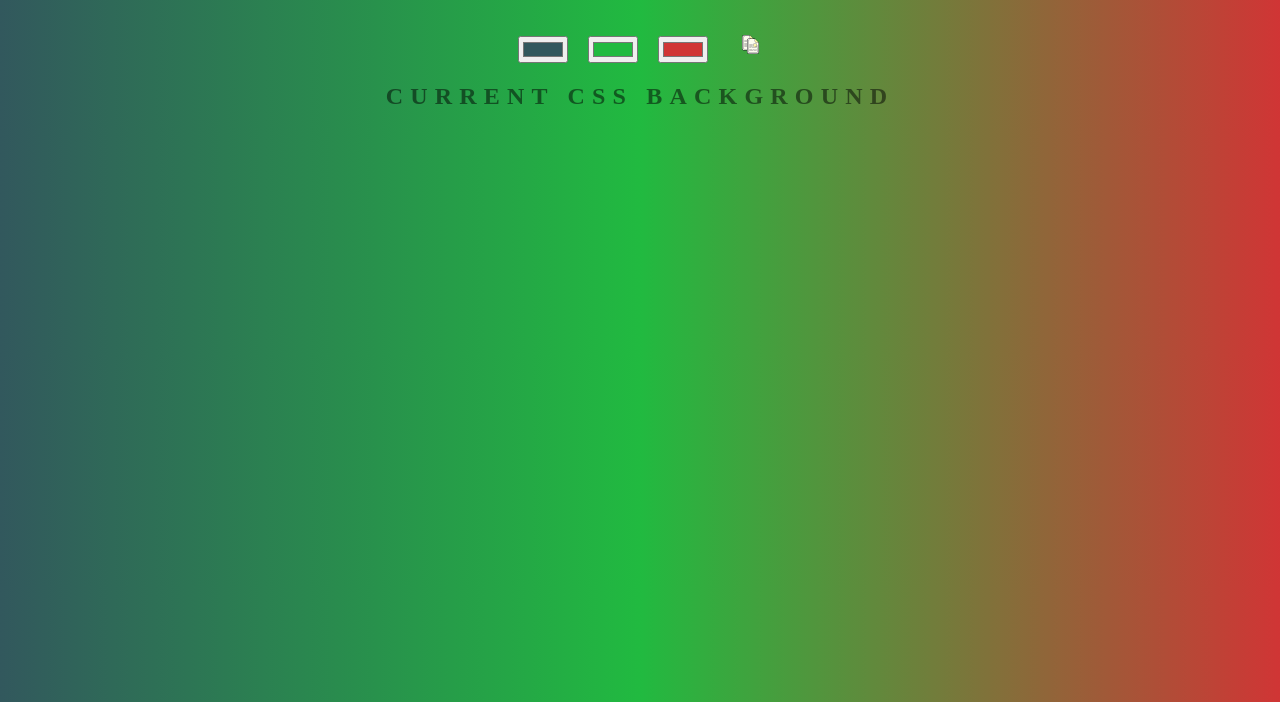
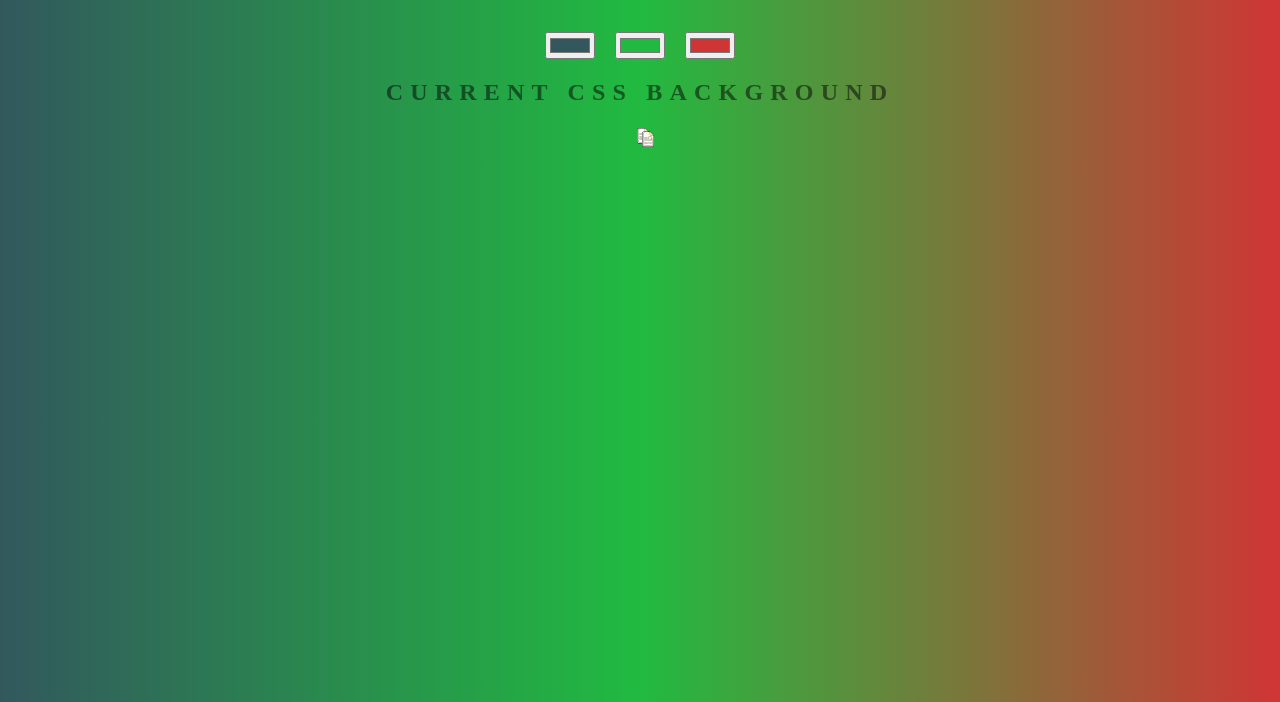
Before and after one commit to esamueljsx/GradientBG, a plain HTML site: page index.html in a window 1280 px wide. Shown: the part 98-800 px from the top of the page. Drawn offline with Linux system fonts and the light colour scheme.

Commit message:
Update index.html

```diff
--- a/index.html
+++ b/index.html
@@ -9,9 +9,9 @@
     <input class="color1" onclick="showInTextbox()" id="gradient1" type="color" name="color1" value="#32585d">
     <input class="color2" onclick="showInTextbox()" id="gradient2" type="color" name="color2" value="#21ba40">
     <input class="color3" onclick="showInTextbox()" id="gradient3" type="color" name="color2" value="#d03535">
-    <span style="margin-left: 10px;"><img id="copyImg" onclick="copyToClickboard()" src="images/copy.png" width="25" height="25"/></span>
     <h2>Current CSS Background</h2>
-    <h3></h3>
+    <h3></h3><span style="margin-left: 10px;"><img id="copyImg" onclick="copyToClickboard()" src="images/copy.png" width="25" height="25"/></span>
+
 
 
     <script type="text/javascript" src="script.js"></script>
```
